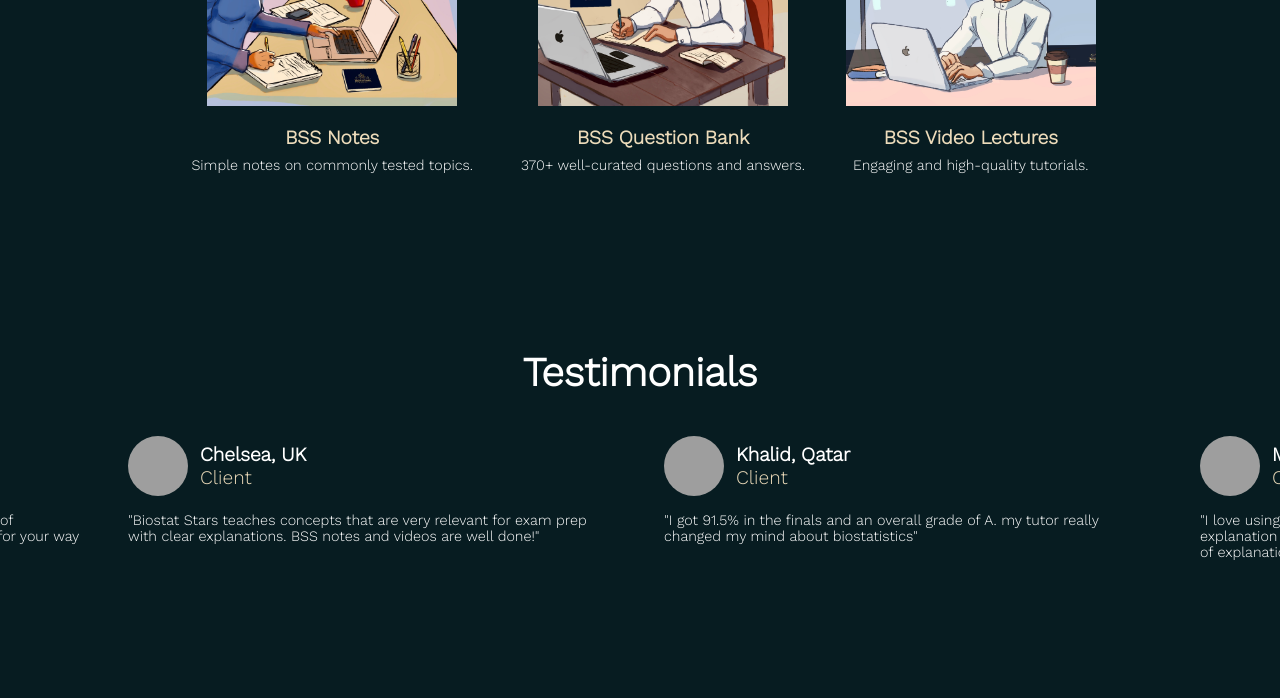
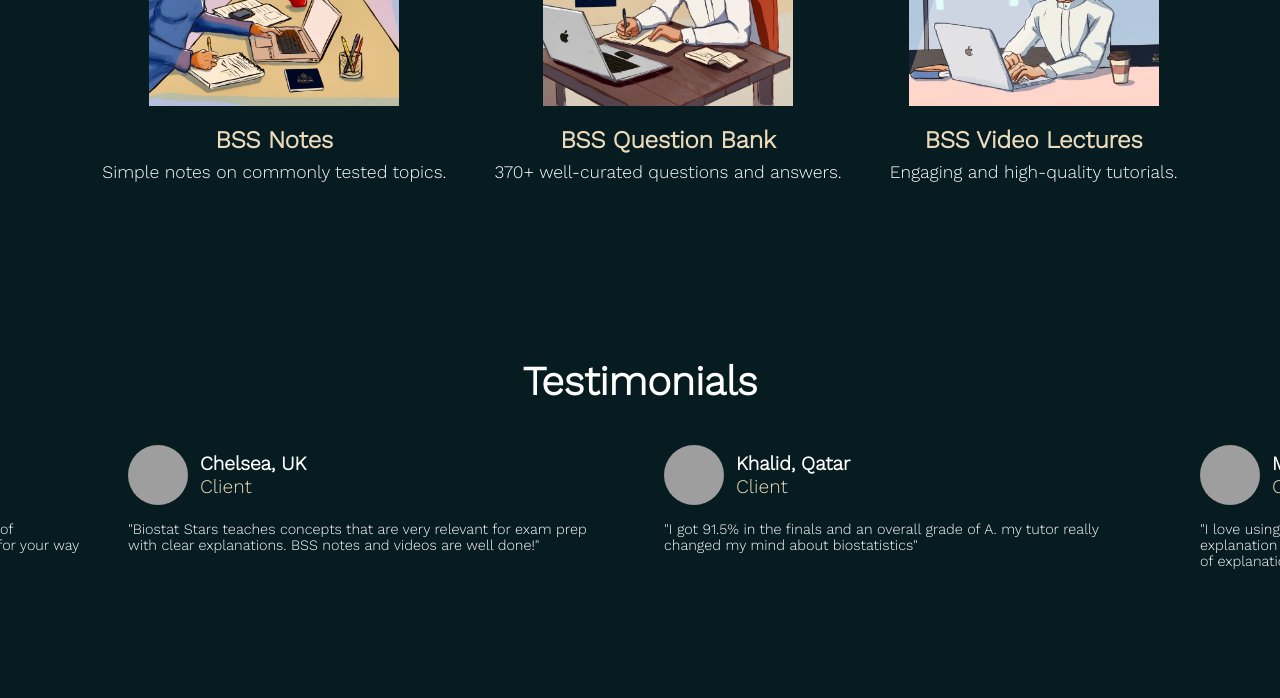
Before and after one commit to Taofiqq/biostat, a plain HTML site: page index.html in a window 1280 px wide. Shown: the part 1940-2638 px from the top of the page. Drawn offline with nearby package versions, Linux system fonts and the light colour scheme; grey boxes are pictures that could not be loaded.

Commit message:
new commit

```diff
--- a/css/style.css
+++ b/css/style.css
@@ -584,10 +584,10 @@
     margin-bottom: 3rem;
   }
   .services__title {
-    font-size: 1.2rem;
+    font-size: 1.5rem;
   }
   .services__description {
-    font-size: 0.9rem;
+    font-size: 1.1rem;
   }
 
   .testimonial__name,
```
